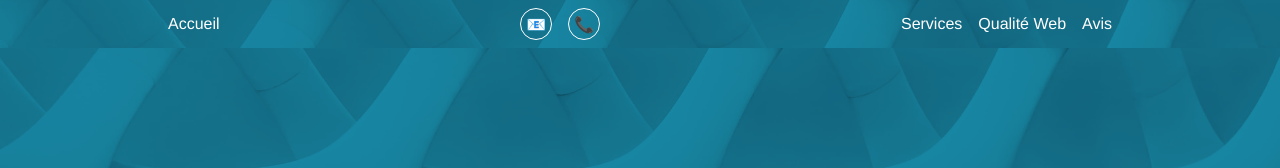
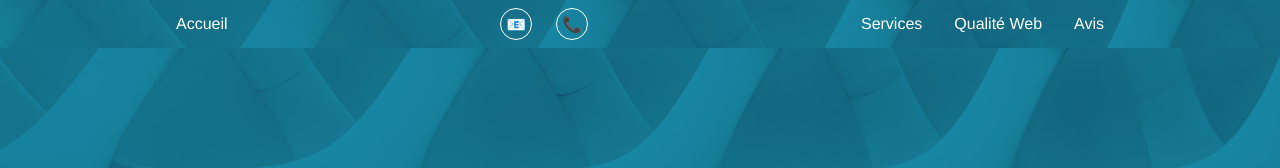
Before and after one commit to viki53/Website-static, a Jekyll site: the page built from index.html, in a window 1280 px wide. Shown: the top 168 px of the page. Built offline with Jekyll 4.4.1, drawn with Linux system fonts in a browser that asks for light colours; comment, search, counter and statistics services are not loaded.

Commit message:
Improve navbar links

```diff
--- a/_includes/navbar.html
+++ b/_includes/navbar.html
@@ -8,9 +8,9 @@
 			<a href="tel:{{ site.phone }}" class="icon phone" title="M'appeler"><span class="sr-only">Téléphone</span></a>
 		</div>
 		<div class="navbar-right">
-			<a href="{{ '/services-developpement-web.html' | relative_url }}" class="logo">Services</a>
-			<a href="{{ '/qualite-web.html' | relative_url }}" class="logo">Qualité Web</a>
-			<a href="{{ '/avis-temoignages-clients.html' | relative_url }}" class="logo">Avis</a>
+			<a href="{{ '/services-developpement-web.html' | relative_url }}">Services</a>
+			<a href="{{ '/qualite-web.html' | relative_url }}">Qualité Web</a>
+			<a href="{{ '/avis-temoignages-clients.html' | relative_url }}">Avis</a>
 		</div>
 	</nav>
 </div>
--- a/_sass/hero.scss
+++ b/_sass/hero.scss
@@ -53,8 +53,7 @@
 			&:hover,
 			&:focus {
 				border-radius: var(--card-radius);
-				text-decoration: underline;
-				background-color: rgba(255, 255, 255, .3);
+				background-color: var(--color-navlink-bg);
 			}
 		}
 	}
--- a/_sass/navbar.scss
+++ b/_sass/navbar.scss
@@ -23,14 +23,10 @@
 	}
 
 	a {
-		display: block;
 		flex: 0 0 auto;
-		padding: .5rem;
+		margin: .25em 0;
+		padding: .25em .75em;
 		font-family: var(--font-titles);
-
-		&:not(:hover, :focus) {
-			text-decoration: none;
-		}
 
 		&.icon {
 			&::before {
@@ -48,7 +44,7 @@
 			&:focus {
 				&::before {
 					border-radius: 4px;
-					background-color: rgba(255, 255, 255, .3);
+					background-color: var(--color-navlink-bg);
 				}
 			}
 			&.email::before {
@@ -56,6 +52,22 @@
 			}
 			&.phone::before {
 				content: '📞';
+			}
+		}
+	}
+
+	.navbar-left,
+	.navbar-right {
+		a {
+			background-color: rgba(255, 255, 255, 0);
+			border-radius: 2em;
+			margin: .25em;
+			transition: all 120ms linear;
+			text-decoration: none;
+
+			&:hover,
+			&:focus {
+				background-color: var(--color-navlink-bg);
 			}
 		}
 	}
--- a/css/styles.scss
+++ b/css/styles.scss
@@ -5,6 +5,7 @@
 :root {
 	--color-text: #292f36;
 	--color-bg: #fafaf7;
+	--color-navlink-bg: rgba(255, 255, 255, .4);
 	--color-shadow: #cccccc;
 	--color-soft-grey: #fcfcfc;
 	--color-helyo-blue: #1786a3;
```
